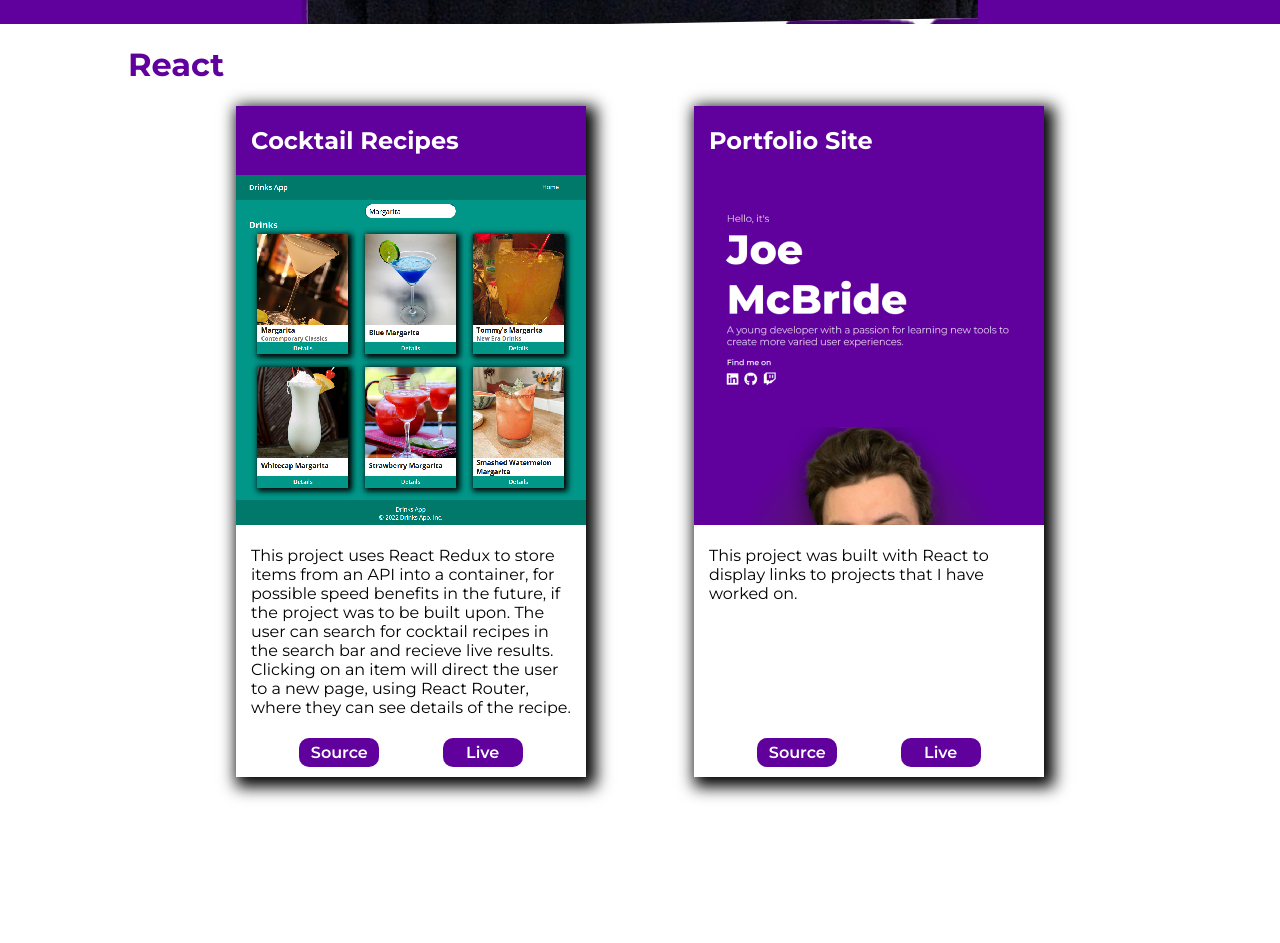
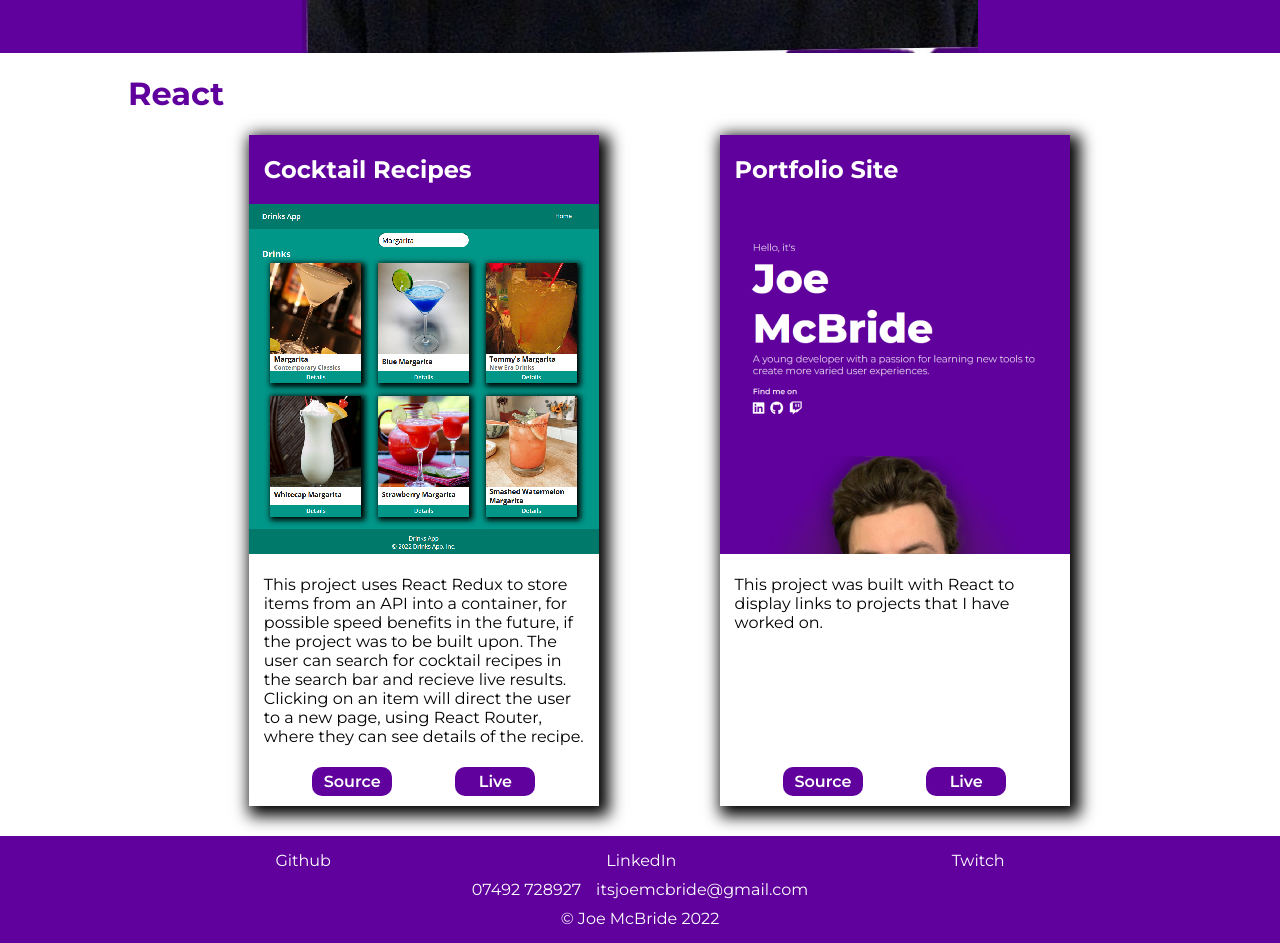
Before and after one commit to itsjoemcbride/portfolio-site, a React (Create React App) app: page / in a window 1280 px wide. Shown: the part 1240-2183 px from the top of the page. Before the commit the page ends 2047 px from the top, so only its background shows below. Built offline with nearby package versions, Linux system fonts and the light colour scheme.

Commit message:
Add footer

```diff
--- a/src/App.js
+++ b/src/App.js
@@ -1,5 +1,6 @@
 import "./App.scss";
 import AboutMe from "./components/AboutMe";
+import Footer from "./components/Footer";
 import ReactProjects from "./components/ReactProjects";
 
 function App() {
@@ -7,6 +8,7 @@ function App() {
     <>
       <AboutMe />
       <ReactProjects />
+      <Footer />
     </>
   );
 }
--- a/src/components/AboutMe.js
+++ b/src/components/AboutMe.js
@@ -11,7 +11,7 @@ const AboutMe = () => {
         <h1>McBride</h1>
         <h2>
           A young developer with a passion for learning new tools to create more
-          varied user experiences.
+          varied user experiences
         </h2>
         <h3>Find me on</h3>
         <div className="icons">
@@ -26,6 +26,7 @@ const AboutMe = () => {
           </a>
         </div>
       </div>
+
       <img src={profile} alt="Joe McBride" />
     </div>
   );
--- /dev/null
+++ b/src/components/Footer.js
@@ -0,0 +1,21 @@
+import React from "react";
+import "../styles/Footer.scss";
+
+const Footer = () => {
+  return (
+    <div className="footer">
+      <div className="social-links">
+        <a href="https://github.com/itsjoemcbride">Github</a>
+        <a href="https://www.linkedin.com/in/itsjoemcbride/">LinkedIn</a>
+        <a href="https://twitch.tv/madcoffeedragon">Twitch</a>
+      </div>
+      <div className="contact">
+        <li>07492 728927</li>
+        <li>itsjoemcbride@gmail.com</li>
+      </div>
+      <li>© Joe McBride 2022</li>
+    </div>
+  );
+};
+
+export default Footer;
--- a/src/styles/AboutMe.scss
+++ b/src/styles/AboutMe.scss
@@ -14,6 +14,7 @@
     flex-wrap: nowrap;
     justify-content: center;
     margin: 10vh 10vw;
+    max-width: 540px;
   }
 
   .icons {
--- /dev/null
+++ b/src/styles/Footer.scss
@@ -0,0 +1,36 @@
+@import "_colors";
+
+.footer {
+  background-color: $theme-primary;
+  color: $text-secondary;
+  display: flex;
+  flex-direction: column;
+  align-items: center;
+  padding: 15px 0;
+  row-gap: 10px;
+
+  .contact {
+    display: flex;
+    flex-direction: row;
+    justify-content: center;
+    gap: 15px;
+    width: 100%;
+  }
+
+  .social-links {
+    display: flex;
+    flex-direction: row;
+    justify-content: space-evenly;
+    flex-wrap: wrap;
+    width: 100%;
+  }
+
+  a {
+    text-decoration: none;
+    color: $text-secondary;
+  }
+
+  li {
+    list-style: none;
+  }
+}
--- a/src/styles/ProjectCard.scss
+++ b/src/styles/ProjectCard.scss
@@ -8,6 +8,7 @@
   flex-wrap: wrap;
   width: 350px;
   margin-bottom: 30px;
+  margin-left: 3vw;
 
   .buttons {
     display: flex;
```
